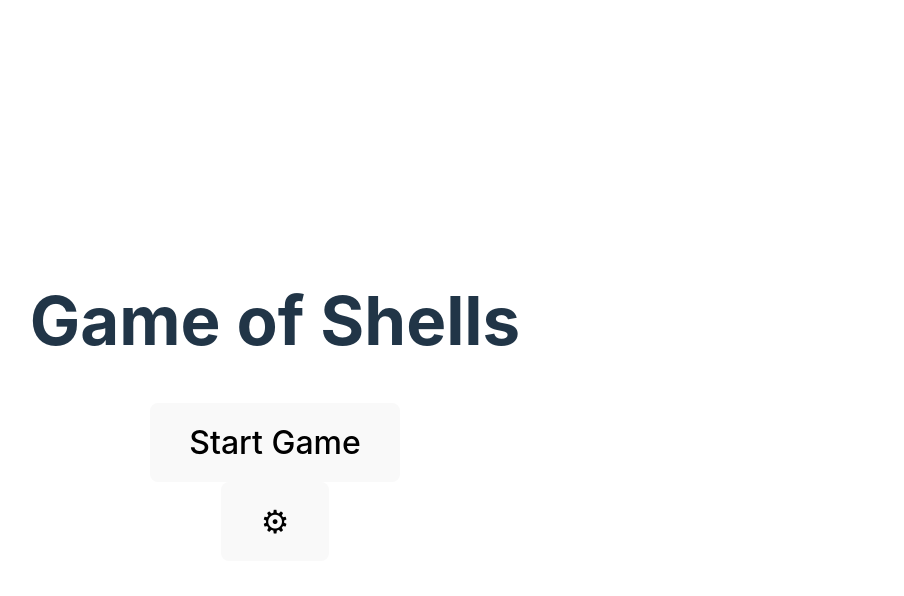
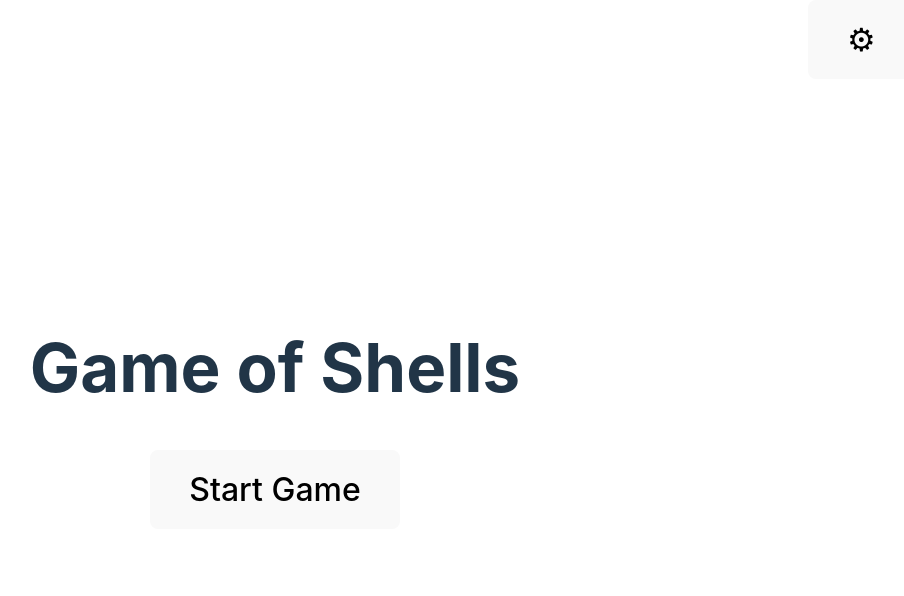
Before and after one commit to andremore/game-of-shells, a website built with Vite: page index.html in a window 1280 px wide. Shown: the whole page, without its empty margins (365-1269 px from the left). Built offline with nearby package versions, Linux system fonts and the light colour scheme.

Commit message:
refactor: settings placement

```diff
--- a/src/main.ts
+++ b/src/main.ts
@@ -6,15 +6,20 @@ import './style.css';
 import { SettingsController } from './controllers/SettingsController';
 
 function main() {
-  root?.appendChild(Title());
-  root?.appendChild(GameContainer());
+  const header = document.createElement('header');
 
   const btnSettings = BtnSettings();
   btnSettings.addEventListener('click', () => {
     SettingsController();
-  })
+  });
 
-  root?.appendChild(btnSettings);
+  header?.appendChild(btnSettings);
+  root?.appendChild(header);
+
+  const main = document.createElement('main');
+  main?.appendChild(Title());
+  main?.appendChild(GameContainer());
+  root?.appendChild(main);
 }
 
 main();
--- a/src/style.css
+++ b/src/style.css
@@ -25,8 +25,8 @@ a:hover {
 
 body {
   margin: 0;
-  display: flex;
-  place-items: center;
+  /* display: flex; */
+  /* place-items: center; */
   min-width: 320px;
   min-height: 100vh;
 }
@@ -37,33 +37,26 @@ h1 {
 }
 
 #app {
-  max-width: 1280px;
+  max-width: 100dvw;
+  height: 100dvh;
+  display: flex;
+  flex-direction: column;
   margin: 0 auto;
-  padding: 2rem;
   text-align: center;
 }
 
-.logo {
-  height: 6em;
-  padding: 1.5em;
-  will-change: filter;
-  transition: filter 300ms;
+header {
+  display: flex;
+  justify-content: flex-end;
 }
 
-.logo:hover {
-  filter: drop-shadow(0 0 2em #646cffaa);
-}
-
-.logo.vanilla:hover {
-  filter: drop-shadow(0 0 2em #3178c6aa);
-}
-
-.card {
-  padding: 2em;
-}
-
-.read-the-docs {
-  color: #888;
+main {
+  display: flex;
+  flex-direction: column;
+  place-items: center;
+  flex-grow: 1;
+  justify-content: center;
+  margin-top: -5%;
 }
 
 button {
@@ -105,6 +98,7 @@ button:focus-visible {
 #shell-container {
   display: flex;
   justify-content: space-evenly;
+  gap: 3em;
 }
 
 .shell {
--- a/src/utils/constants.ts
+++ b/src/utils/constants.ts
@@ -70,5 +70,5 @@ export const settingsInputsMap = {
 export const root = document.querySelector<HTMLDivElement>('#app');
 
 // FIXME:
-export const gameIrrelevantElementIds = ['start-game', 'settings', ContainerIds.DIFFICULTY];
+export const gameIrrelevantElementIds = ['start-game', ContainerIds.DIFFICULTY];
 export const gameIrrelevantClassNames = ['.post-game'];
```
